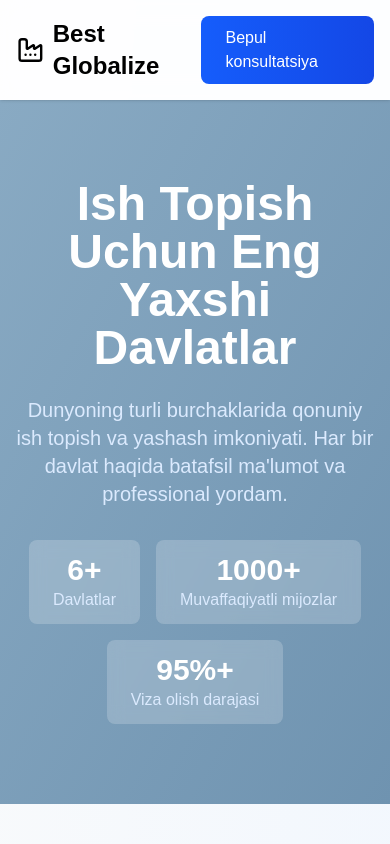
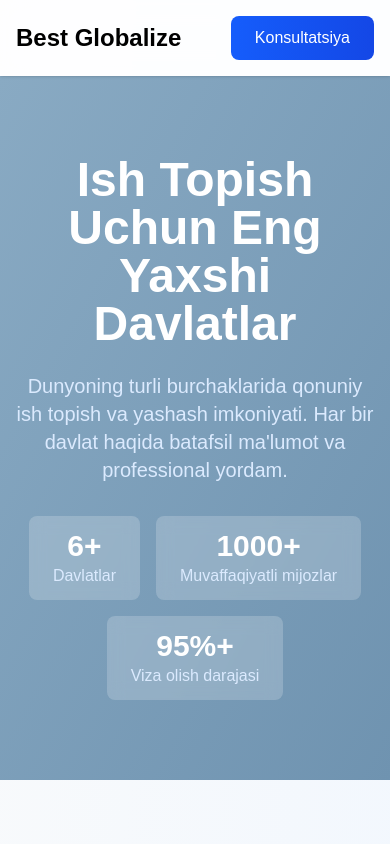
Before and after one commit to islome/migration, a Next.js app: page /countries in a window 390 px wide. Shown: the top 844 px of the page. Built offline with nearby package versions, Linux system fonts and the light colour scheme.

Commit message:
minor bug fixes

```diff
--- a/app/countries/[id]/page.tsx
+++ b/app/countries/[id]/page.tsx
@@ -68,7 +68,7 @@ export default async function CountryDetailPage({
         style={{ backgroundImage: `url(${country.backgroundImage})` }}
       >
         <div className="absolute inset-0 bg-linear-to-r from-blue-900/90 to-gray-900/90"></div>
-        <div className="relative container mx-6 px-4 h-full flex items-center">
+        <div className="relative container m-auto px-4 h-full flex items-center">
           <div className="text-white max-w-3xl">
             <div className="flex items-center gap-4 mb-4">
               <span className="text-8xl">{country.flag}</span>
@@ -189,7 +189,6 @@ export default async function CountryDetailPage({
               </div>
             </div>
 
-            {/* Requirements */}
             <div className="bg-white rounded-2xl p-8 shadow-lg">
               <h2 className="text-3xl font-bold text-gray-900 mb-6 flex items-center gap-3">
                 <Users className="w-8 h-8 text-purple-600" />
@@ -236,7 +235,6 @@ export default async function CountryDetailPage({
               </div>
             </div>
 
-            {/* Benefits */}
             <div className="bg-white rounded-2xl p-8 shadow-lg">
               <h2 className="text-3xl font-bold text-gray-900 mb-6 flex items-center gap-3">
                 <Award className="w-8 h-8 text-yellow-600" />
@@ -252,7 +250,6 @@ export default async function CountryDetailPage({
               </div>
             </div>
 
-            {/* Process Steps */}
             <div className="bg-white rounded-2xl p-8 shadow-lg">
               <h2 className="text-3xl font-bold text-gray-900 mb-6">
                 Jarayon bosqichlari
@@ -355,7 +352,7 @@ export default async function CountryDetailPage({
               <Link
                 href="https://t.me/BestGlobalizeNamangan"
                 target="_blank"
-                className="w-full bg-white text-blue-600 py-3 rounded-lg hover:shadow-xl transition-all duration-300 font-semibold flex items-center justify-center gap-2"
+                className="w-full bg-white text-black py-3 rounded-lg hover:shadow-xl transition-all duration-300 font-semibold flex items-center justify-center gap-2"
               >
                 Konsultatsiya olish
                 <ChevronRight className="w-5 h-5" />
--- a/app/countries/page.tsx
+++ b/app/countries/page.tsx
@@ -14,15 +14,12 @@ import Footer from "@/components/ui/footer";
 
 export default function CountriesPage() {
   const telegramLink = "https://t.me/BestGlobalizeNamangan";
-  const phoneLink = "tel:+998777670017";
-  const phoneNumber = "+998 77 767 00 17";
   return (
     <div className="min-h-screen bg-linear-to-br from-slate-50 to-blue-50">
-      {/* Header */}
       <header className="bg-white/80 backdrop-blur-md shadow-sm sticky top-0 z-50">
         <nav className="container mx-auto px-4 py-4 flex justify-between items-center">
           <Link href="/" className="flex items-center space-x-2">
-            <FactoryIcon className="w-8 h-8 text-black" />
+            <FactoryIcon className="w-8 h-8 text-black hidden md:block" />
             <span className="text-2xl font-bold bg-black bg-clip-text text-transparent">
               Best Globalize
             </span>
@@ -58,7 +55,8 @@ export default function CountriesPage() {
             rel="noopener noreferrer"
             className="bg-linear-to-r from-blue-600 to-blue-700 text-white px-6 py-2.5 rounded-lg hover:shadow-lg transition-all duration-300 hover:scale-105"
           >
-            Bepul konsultatsiya
+            <span className="hidden sm:inline">Bepul konsultatsiya</span>
+            <span className="sm:hidden">Konsultatsiya</span>
           </a>
         </nav>
       </header>
```
